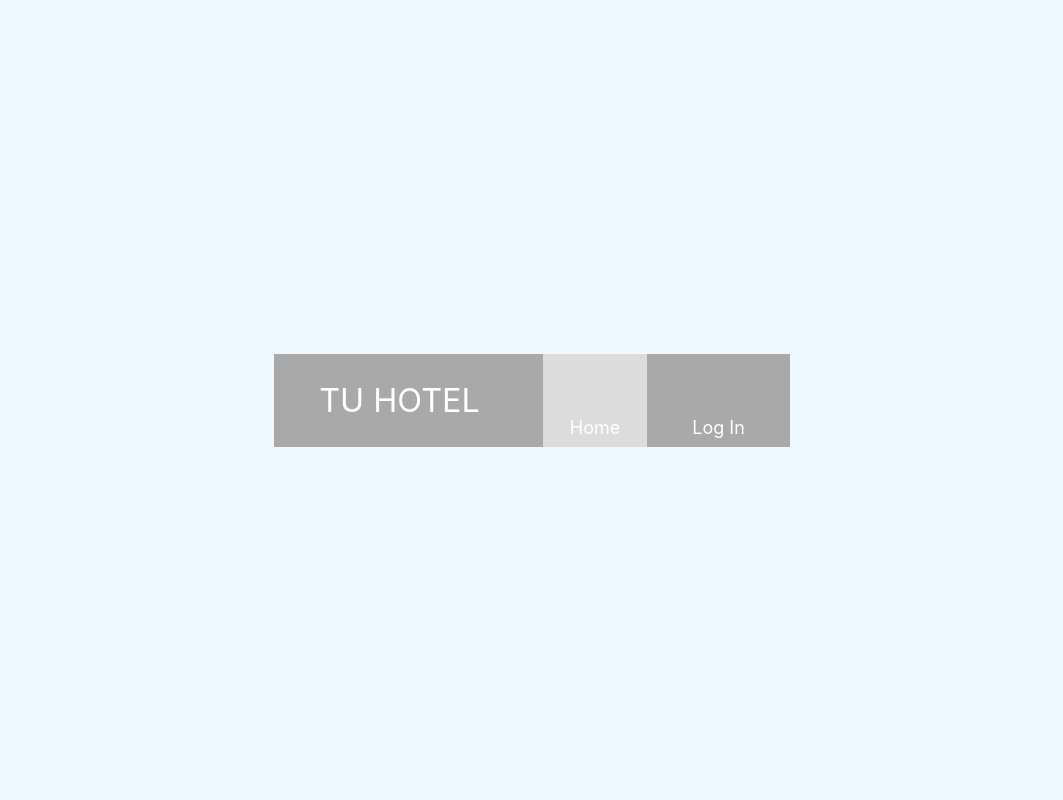
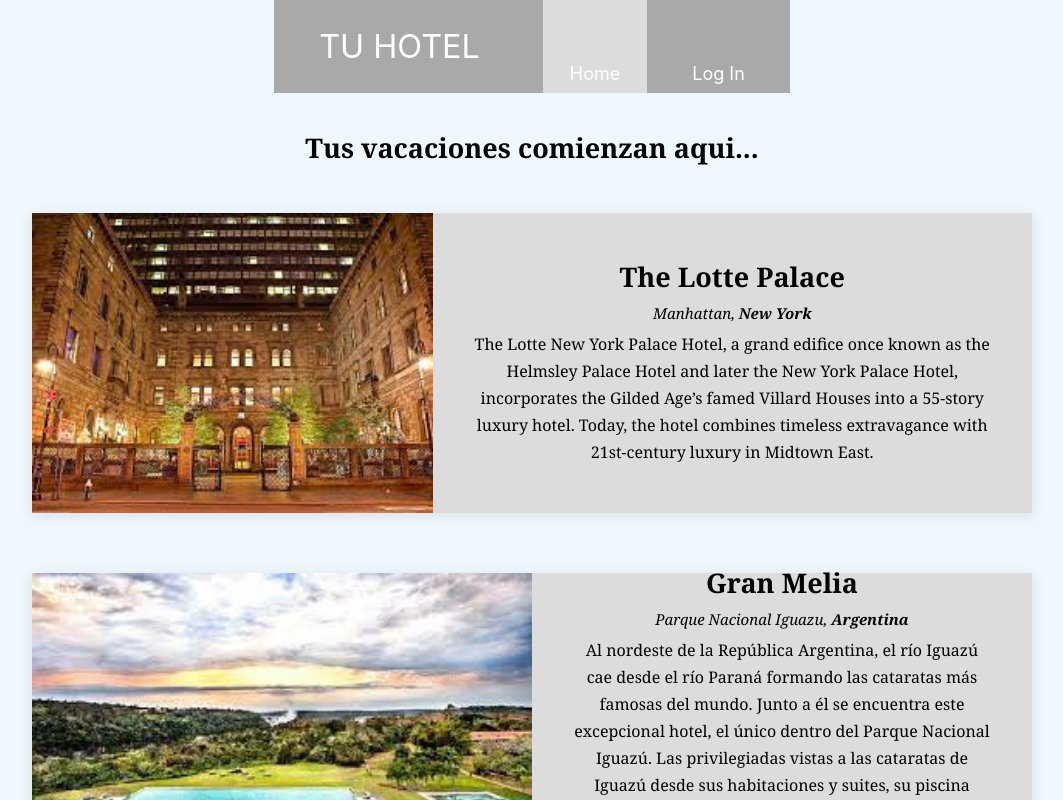
Before and after one commit to mateonegri/proyecto-arq-sw, a React (Create React App) app in the folder frontend/: page / in a window 1280 px wide. Shown: the top 800 px of the page, without its empty margins (108-1171 px from the left). Built offline with nearby package versions, Linux system fonts and the light colour scheme.

Commit message:
Abre en Home

```diff
--- a/frontend/src/App.js
+++ b/frontend/src/App.js
@@ -11,7 +11,8 @@ function App() {
         <Navbar />
             <BrowserRouter>
             <Routes>
-           <Route path='/home' element={<Home />}/>
+                <Route path='' element={<Home />}/>
+                <Route path='/home' element={<Home />}/>
                 <Route path='/login' element={<Login/>}/>
         </Routes>
             </BrowserRouter>
--- a/frontend/src/Rutas/Navegacion.jsx
+++ b/frontend/src/Rutas/Navegacion.jsx
@@ -1,12 +1,12 @@
 import { lazy } from "react";
 import {Home} from '../paginas/Home'
-const Home1 = lazy(() => import('../paginas/Home'));
+//const Home1 = lazy(() => import('../paginas/Home'));
 const Login = lazy(() => import('../paginas/Login'))
 export const navigation = [
     {
         id: 1,
-        path: "/",
-        Element: Home1,
+        path: "",
+        Element: Home,
     },
     {
         id: 2,
```
